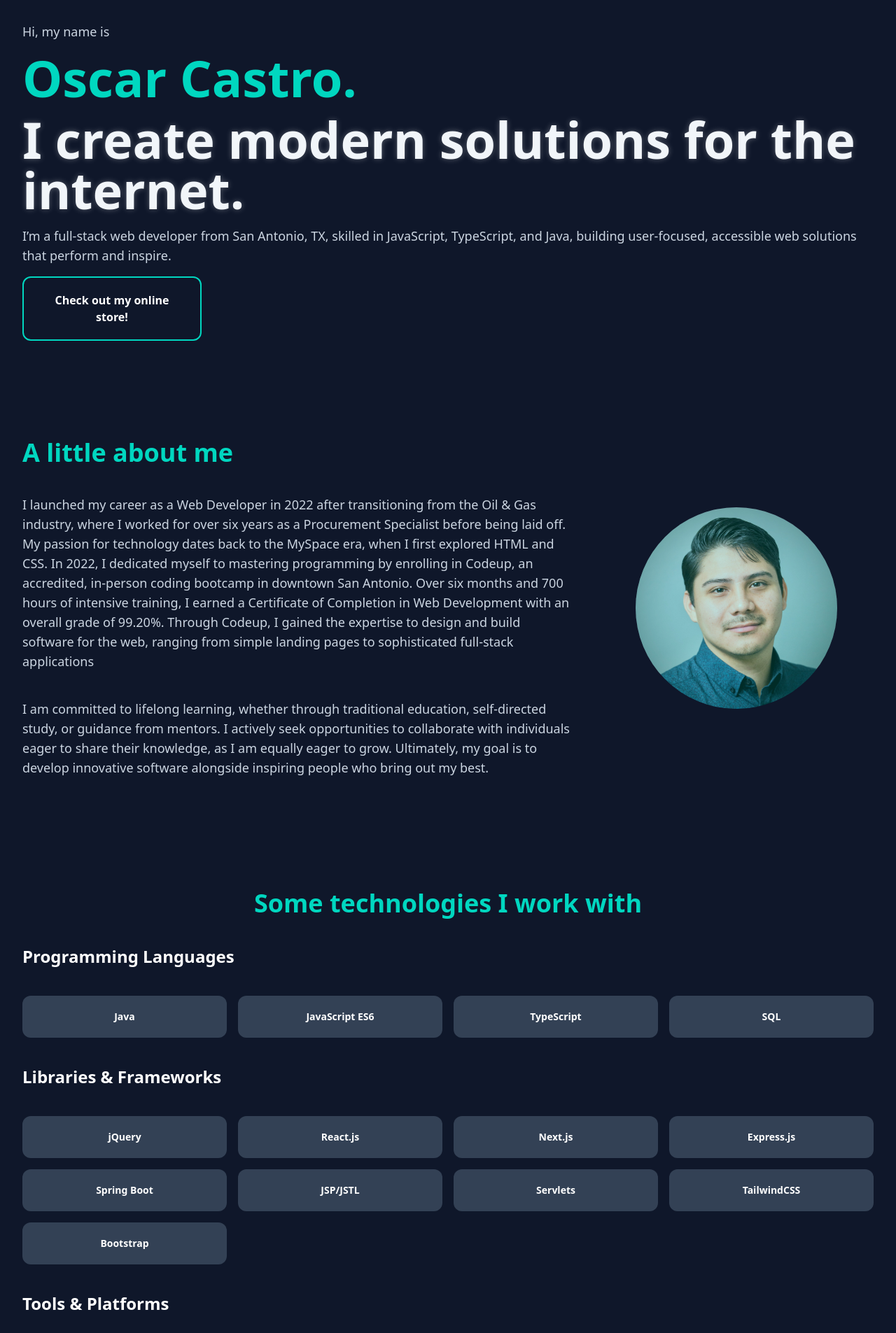
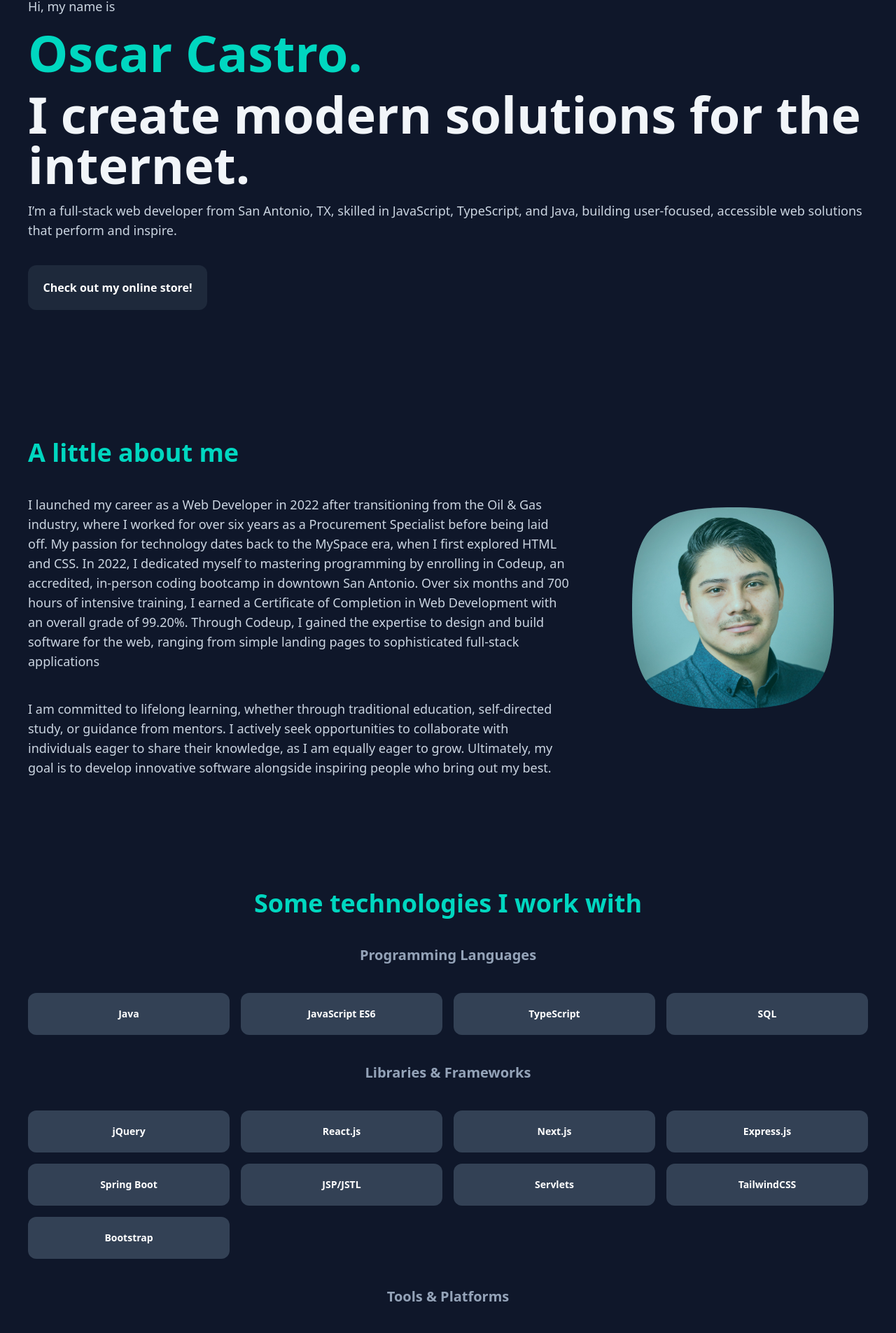
Before and after one commit to oscar-ct/portfolio-v2, a Next.js app: page / in a window 1280 px wide. Shown: the part 173-2078 px from the top of the page at 70% size. Built offline with nearby package versions, Linux system fonts and the light colour scheme.

Commit message:
update mobile spacing, height, and text size

```diff
--- a/app/components/About.tsx
+++ b/app/components/About.tsx
@@ -5,9 +5,9 @@ const About = () => {
     return (
         // <div className={"px-4 pt-10 pb-20 flex flex-col max-w-screen-2xl gap-2 lg:gap-6 lg:p-20 2xl:px-4"}>
 
-            <section className={"pb-20 px-8 max-w-screen-xl mx-auto gap-10 flex flex-col lg:flex-row lg:items-center"}>
+            <section className={"pt-20 pb-20 px-6 max-w-screen-xl mx-auto gap-10 flex flex-col md:pt-0 md:px-10 lg:flex-row lg:items-center"}>
                 <div className={"flex flex-col gap-10 lg:w-8/12"}>
-                    <h1 className={"text-center text-4xl font-bold text-accent lg:text-start"}>
+                    <h1 className={"text-center text-3xl font-bold text-accent md:text-4xl lg:text-start"}>
                         A little about me
                     </h1>
                     <p className={"leading-7 text-slate-300 text-lg"}>
@@ -42,13 +42,13 @@ const About = () => {
                     <div className={"relative"}>
                         <Image
                             priority
-                            className={"w-72 h-72 rounded-full"}
+                            className={"w-52 h-52 mask mask-squircle md:w-72 md:h-72"}
                             width={300}
                             height={300}
                             src={headshot}
                             alt={"headshot"}
                         />
-                        <div className={"absolute top-0 rounded-full w-72 h-72 bg-accent opacity-20 hover:opacity-0 hover:transition-all hover:duration-500 hover:transform"}/>
+                        <div className={"absolute top-0 mask mask-squircle w-52 h-52 bg-accent opacity-20 hover:opacity-0 hover:transition-all hover:duration-500 hover:transform md:w-72 md:h-72"}/>
                     </div>
 
                     <p className={"leading-7 text-slate-300 text-lg lg:hidden"}>
--- a/app/components/Footer.tsx
+++ b/app/components/Footer.tsx
@@ -1,7 +1,7 @@
 
 const Footer = () => {
     return (
-        <div className={"text-sm font-bold pb-40 text-center text-slate-100 lg:pb-10"}>
+        <div className={"text-sm font-bold pb-28 text-center text-slate-100 md:pb-8"}>
             Designed and developed by Oscar Castro
         </div>
     );
--- a/app/components/IntroLink.tsx
+++ b/app/components/IntroLink.tsx
@@ -8,7 +8,7 @@ const IntroLink = () => {
         <Link href={"https://eshopjs.com"}>
             <motion.button
                 whileTap={{scale: 0.9}}
-                className={"w-64 relative rounded-xl px-5 py-3 text-base border-2 border-accent overflow-hidden group hover:bg-gradient-to-r hover:from-slate-800 hover:to-slate-700 transition-all ease-out duration-300 sm:py-5"}>
+                className={"bg-slate-800 w-64 relative rounded-xl px-5 py-5 text-base overflow-hidden group hover:bg-gradient-to-r hover:from-slate-800 hover:to-slate-700 transition-all ease-out duration-300"}>
                 <span className={"absolute right-0 w-8 h-32 -mt-12 transition-all duration-500 transform translate-x-12 bg-white opacity-10 rotate-12 group-hover:-translate-x-40 ease"}/>
                 <span className={"text-white font-bold"}>Check out my online store!</span>
             </motion.button>
--- a/app/components/Introduction.tsx
+++ b/app/components/Introduction.tsx
@@ -2,7 +2,7 @@ import IntroLink from "@/app/components/IntroLink";
 
 const Introduction = () => {
     return (
-        <section className={"h-screen pt-8 px-8 max-w-screen-xl mx-auto flex items-start sm:pt-0 sm:items-center"}>
+        <section className={"pt-12 pb-20 px-6 max-w-screen-xl mx-auto flex items-start sm:items-center md:pt-0 md:h-screen md:px-10"}>
             <div className={"flex flex-col gap-4 lg:pt-16"}>
                 <div className={"text-slate-300 leading-7 text-lg"}>
                     Hi, my name is
@@ -10,14 +10,14 @@ const Introduction = () => {
                 <h1 className={"text-accent font-bold text-5xl md:text-6xl lg:text-7xl"}>
                     Oscar Castro.
                 </h1>
-                <h1 className={"animate-glow text-slate-100 font-bold text-3xl sm:text-4xl md:text-6xl lg:text-7xl"}>
+                <h1 className={"text-slate-100 font-bold text-3xl sm:text-4xl md:text-6xl lg:text-7xl"}>
                     I create modern solutions for the internet.
                 </h1>
                 <div className={"leading-7 text-slate-300 text-lg"}>
                     I’m a full-stack web developer from San Antonio, TX, skilled in JavaScript, TypeScript, and
                     Java, building user-focused, accessible web solutions that perform and inspire.
                 </div>
-                <div className={"flex"}>
+                <div className={"pt-5 flex"}>
                     <IntroLink/>
                 </div>
             </div>
--- a/app/components/Project.tsx
+++ b/app/components/Project.tsx
@@ -24,9 +24,9 @@ const Project = ({project} : Props) => {
                     </div>
                 </div>
                 <div className={"w-full md:w-5/12"}>
-                    <div className={"p-3 flex flex-col items-end gap-6 md:p-0"}>
-                    <div className={"flex flex-col gap-4 items-end md:pt-10"}>
-                            <div className={"text-3xl text-white font-bold truncate"}>
+                    <div className={"py-6 flex flex-col gap-6 md:p-0 md:items-end"}>
+                        <div className={"flex flex-col gap-4 md:items-end md:pt-10"}>
+                            <div className={"text-2xl text-white font-bold truncate md:text-3xl"}>
                                 {project.title}
                             </div>
                             <div className={"flex gap-2"}>
@@ -52,7 +52,7 @@ const Project = ({project} : Props) => {
                                 }
                             </div>
                         </div>
-                        <div className={"flex justify-end flex-wrap gap-4"}>
+                        <div className={"flex flex-wrap gap-4 md:justify-end"}>
                             {
                                 project.stack.map((item: String, index: number) => {
                                     return (
--- a/app/components/Projects.tsx
+++ b/app/components/Projects.tsx
@@ -10,10 +10,10 @@ const Projects = () => {
         <GlobalProvider>
             <section
                 id={"projects"}
-                className={"px-8 py-20 flex flex-col max-w-screen-xl mx-auto gap-2 lg:gap-6"}
+                className={"px-6 pb-20 flex flex-col max-w-screen-xl mx-auto gap-2 md:pt-20 md:px-10 lg:gap-6"}
             >
                 <div className={"flex flex-col gap-10"}>
-                    <h1 className={"text-center text-4xl font-bold text-accent"}>
+                    <h1 className={"text-center text-3xl font-bold text-accent md:text-4xl"}>
                         Some of my work
                     </h1>
                     <h2 className={"leading-7 text-slate-300 text-lg text-center"}>
--- a/app/components/WhatIKnow.tsx
+++ b/app/components/WhatIKnow.tsx
@@ -21,12 +21,12 @@ const WhatIKnow = () => {
     const toolsAndPlatforms  = ["Prisma", "PostgreSQL", "MySQL", "Mongoose", "MongoDB", "Firebase", "Redux Toolkit",];
 
     return (
-        <section id={"what-i-know"} className={"px-8 py-20 flex flex-col max-w-screen-xl mx-auto lg:gap-6"}>
+        <section id={"what-i-know"} className={"px-6 pb-20 flex flex-col max-w-screen-xl mx-auto md:pt-20 md:px-10 lg:gap-6"}>
             <div className={"flex flex-col gap-10"}>
-                <h1 className={"text-center text-4xl font-bold text-accent"}>
+                <h1 className={"text-center text-3xl font-bold text-accent md:text-4xl"}>
                     Some technologies I work with
                 </h1>
-                <h2 className={"text-white text-2xl font-bold"}>
+                <h2 className={"text-center text-slate-400 text-xl font-bold"}>
                     Programming Languages
                 </h2>
                 <div className="grid grid-cols-2 gap-4 text-sm font-bold text-slate-100 md:grid-cols-3 lg:grid-cols-4">
@@ -40,7 +40,7 @@ const WhatIKnow = () => {
                         />
                     ))}
                 </div>
-                <h2 className={"text-white text-2xl font-bold"}>
+                <h2 className={"text-center text-slate-400 text-xl font-bold"}>
                     Libraries & Frameworks
                 </h2>
                 <div className="grid grid-cols-2  gap-4 text-sm font-bold text-slate-100 md:grid-cols-3 lg:grid-cols-4">
@@ -54,7 +54,7 @@ const WhatIKnow = () => {
                         />
                     ))}
                 </div>
-                <h2 className={"text-white text-2xl font-bold"}>
+                <h2 className={"text-center text-slate-400 text-xl font-bold"}>
                     Tools & Platforms
                 </h2>
                 <div className="grid grid-cols-2 gap-4 text-sm font-bold text-slate-100 md:grid-cols-3 lg:grid-cols-4">
```
